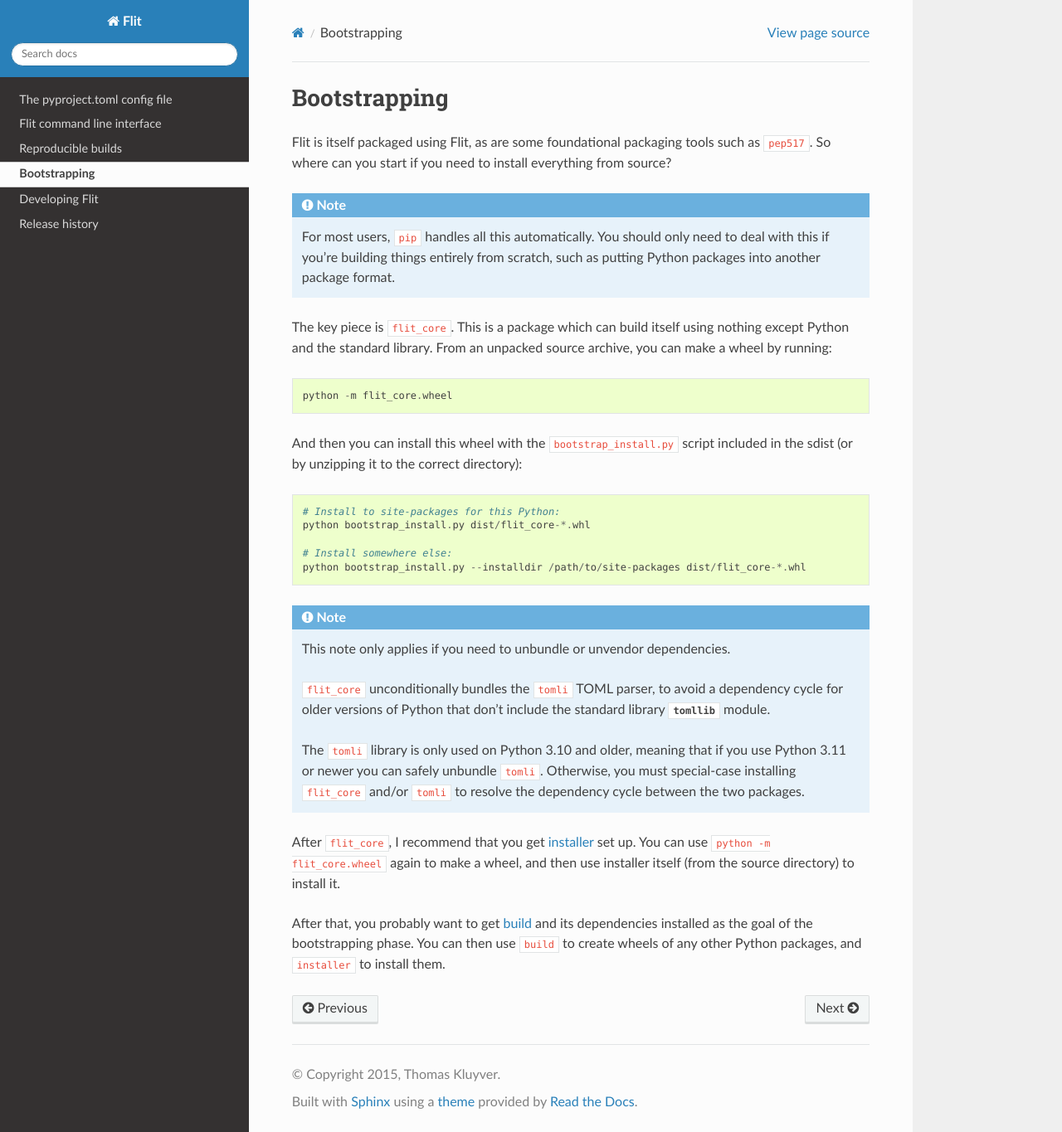
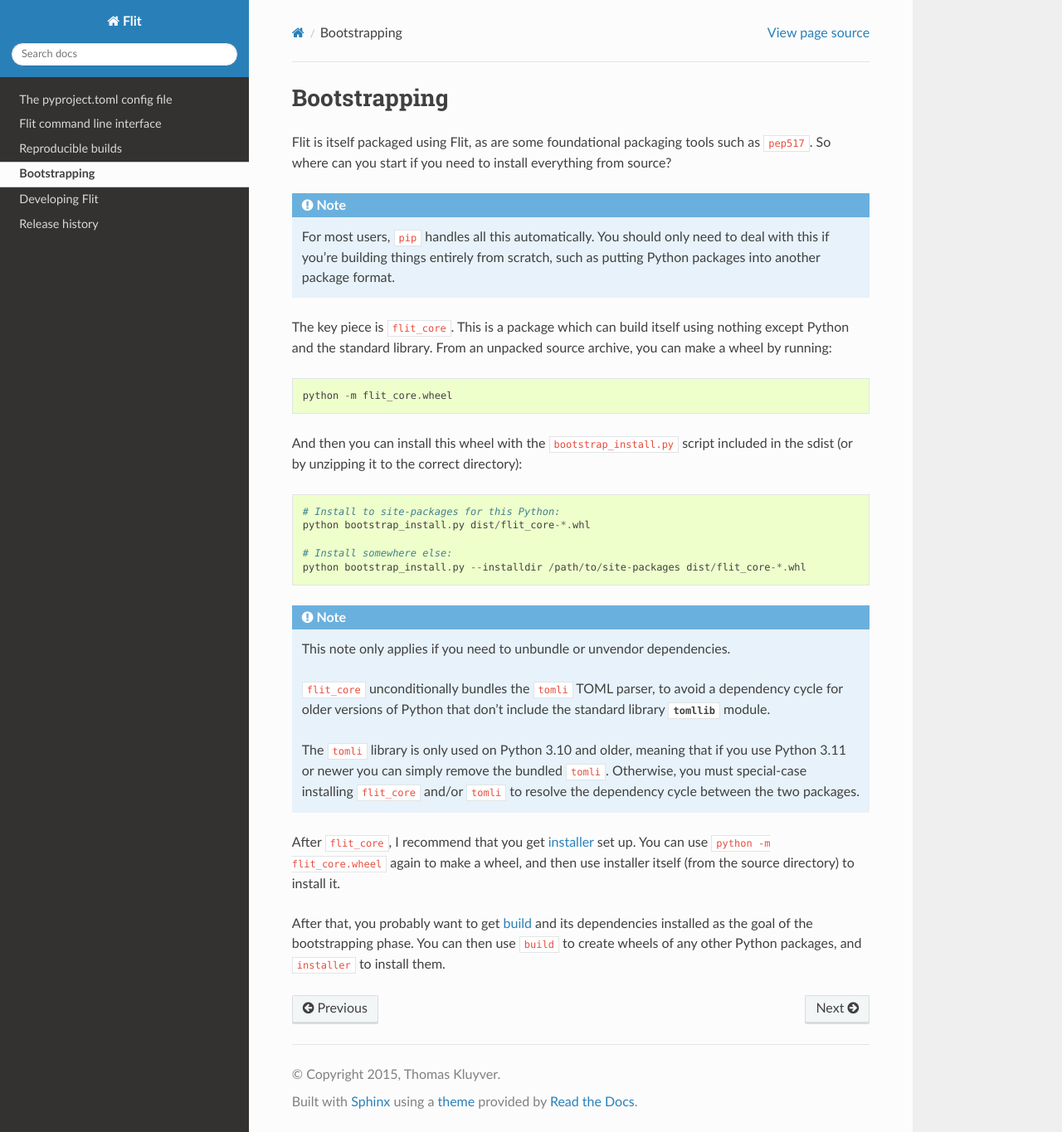
Before and after one commit to pypa/flit, a Sphinx documentation site: the page built from doc/bootstrap.rst, in a window 1280 px wide and 1365 px high. Shown: the whole window at 83% size. Built offline with Sphinx 7.4.7 and the Read the Docs theme 3.1.0, drawn with Linux system fonts in a browser that asks for light colours; pages that are not in the unit, such as notebooks, are missing from menus.

Commit message:
Improve clarity of instruction
Co-authored-by: Thomas Kluyver <takowl@gmail.com>

```diff
--- a/doc/bootstrap.rst
+++ b/doc/bootstrap.rst
@@ -35,7 +35,7 @@ included in the sdist (or by unzipping it to the correct directory)::
    the standard library :mod:`tomllib` module.
 
    The ``tomli`` library is only used on Python 3.10 and older, meaning that
-   if you use Python 3.11 or newer you can safely unbundle ``tomli``.
+   if you use Python 3.11 or newer you can simply remove the bundled ``tomli``.
    Otherwise, you must special-case installing ``flit_core`` and/or ``tomli``
    to resolve the dependency cycle between the two packages.
 
```
